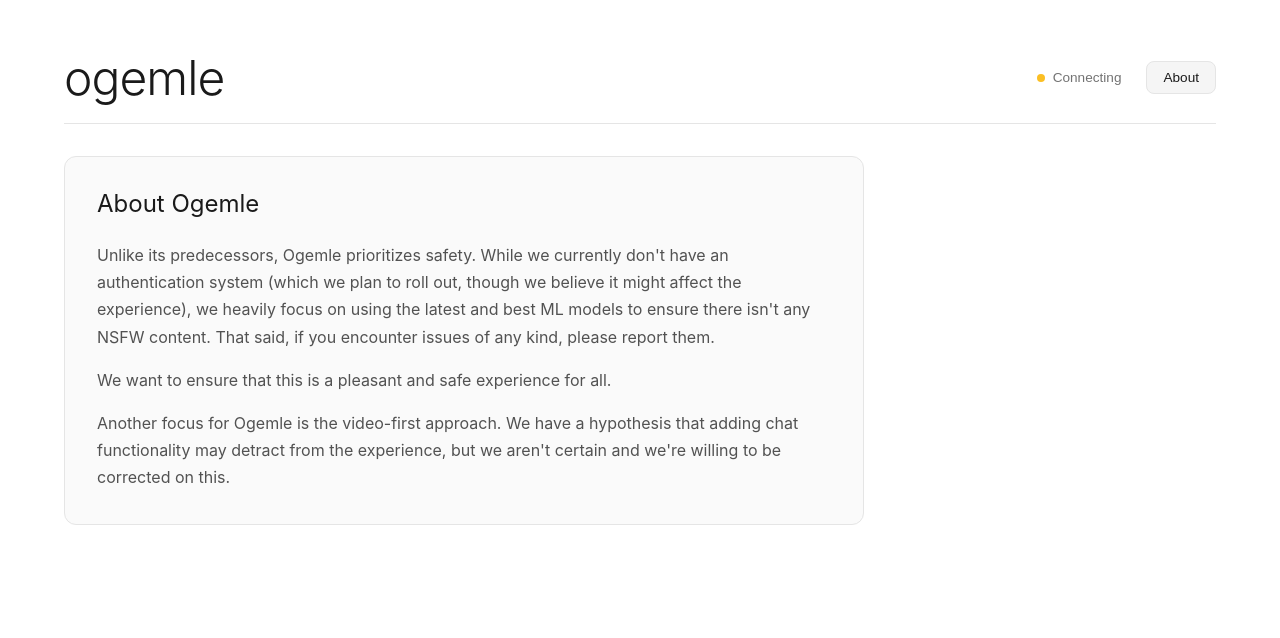
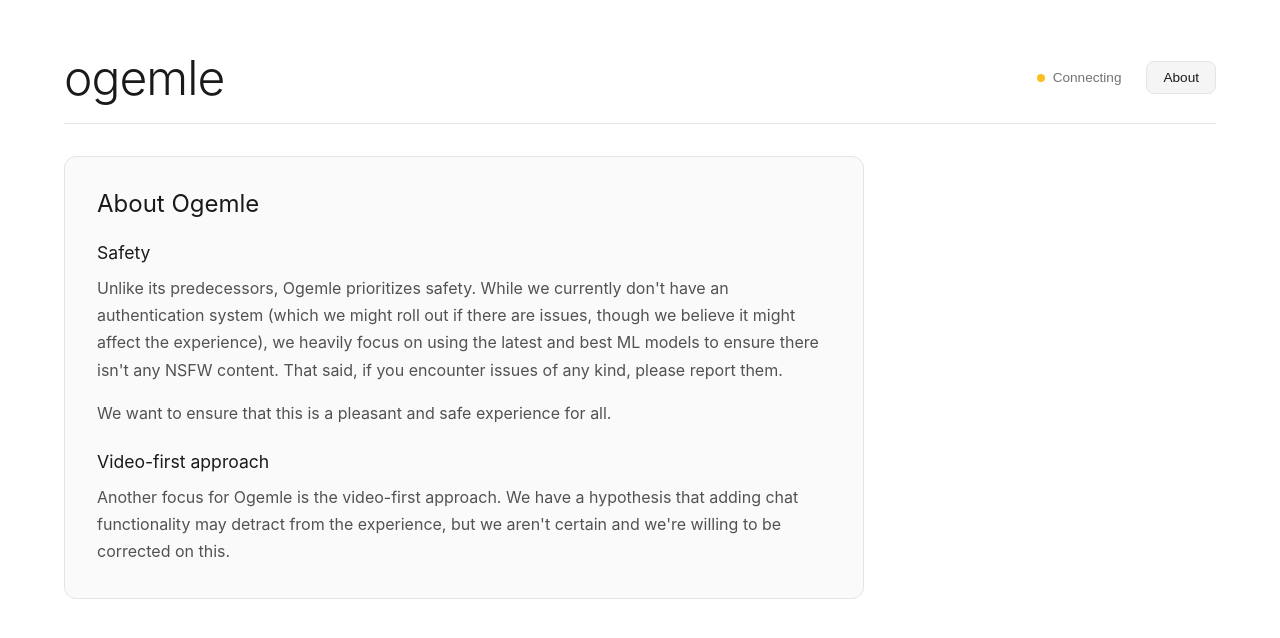
Before and after one commit to viraatdas/ogemle, a React (Vite) app in the folder client/: page / in a window 1280 px wide. Both pictures are taken after a click on the button "About". Shown: the top 638 px of the page. Built offline with nearby package versions, Linux system fonts and the light colour scheme; no server answers.

Commit message:
Add h3 subheadings to About section (Safety, Video-first approach)

```diff
--- a/client/src/App.tsx
+++ b/client/src/App.tsx
@@ -441,13 +441,17 @@ export default function App() {
       {activeTab === 'about' && (
         <section className="about-section">
           <h2>About Ogemle</h2>
+
+          <h3>Safety</h3>
           <p>
             Unlike its predecessors, Ogemle prioritizes safety. While we currently don't have an authentication
-            system (which we plan to roll out, though we believe it might affect the experience), we heavily focus on
+            system (which we might roll out if there are issues, though we believe it might affect the experience), we heavily focus on
             using the latest and best ML models to ensure there isn't any NSFW content. That said, if you encounter
             issues of any kind, please report them.
           </p>
           <p>We want to ensure that this is a pleasant and safe experience for all.</p>
+
+          <h3>Video-first approach</h3>
           <p>
             Another focus for Ogemle is the video-first approach. We have a hypothesis that adding chat functionality
             may detract from the experience, but we aren't certain and we're willing to be corrected on this.
```
